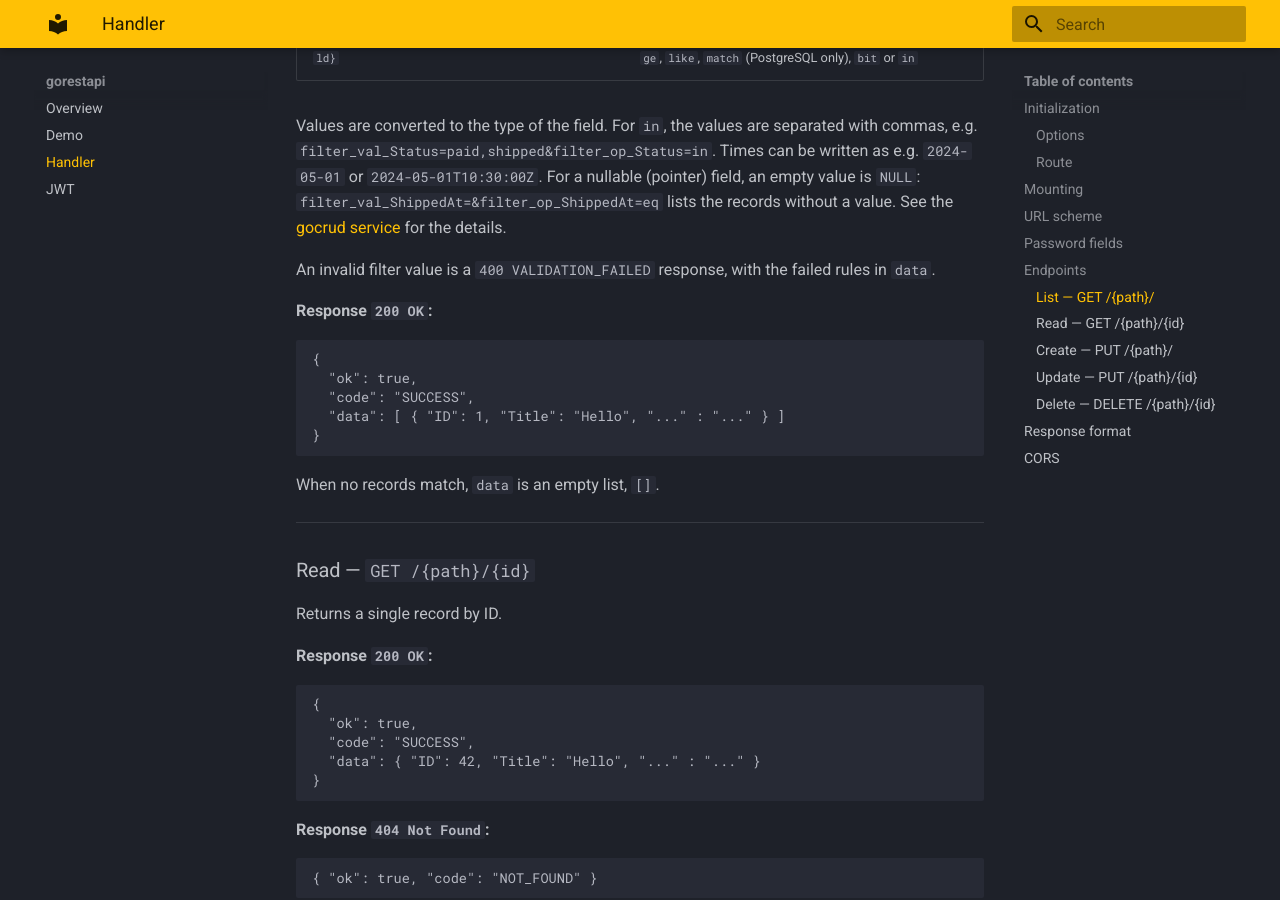
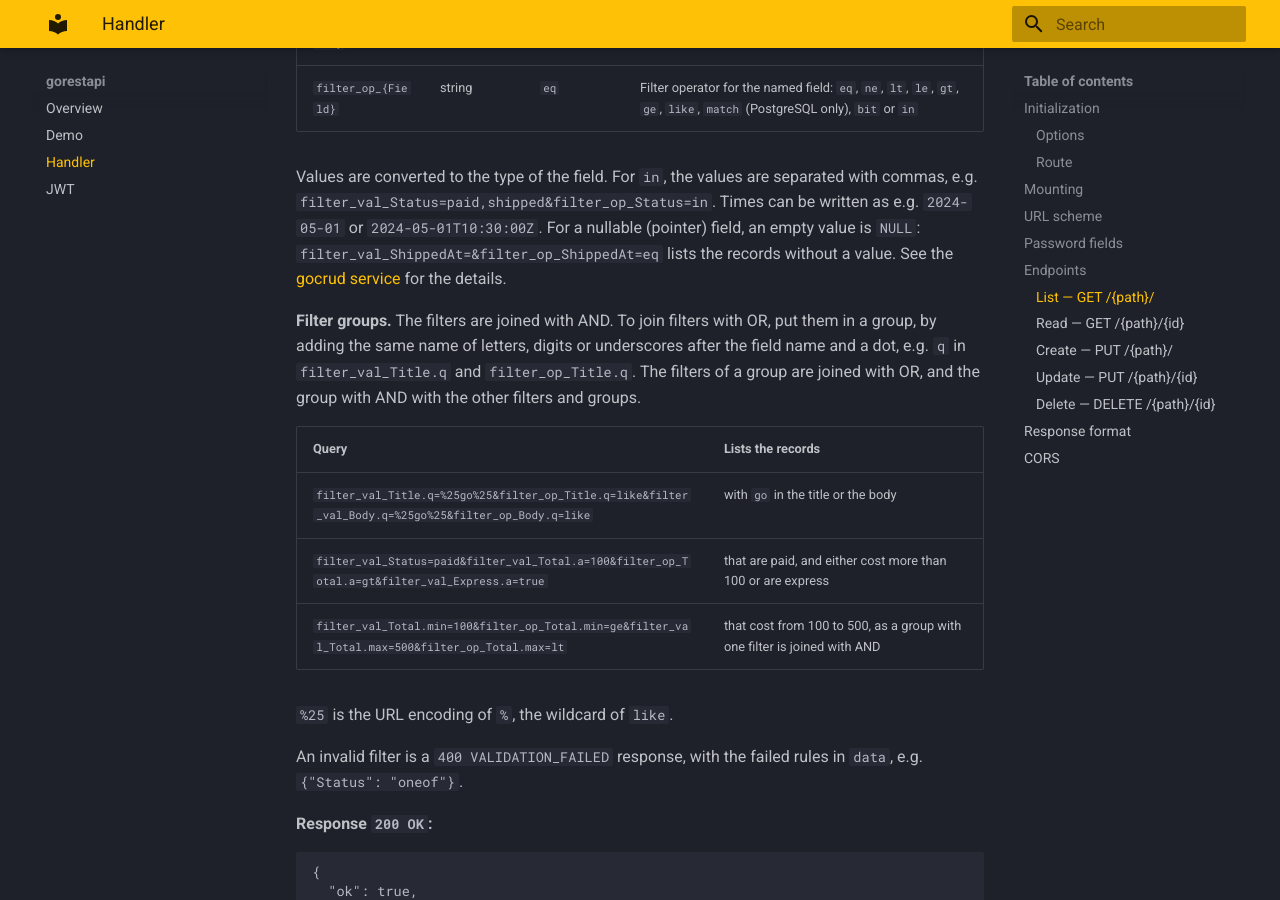
Before and after one commit to mikogs/gorestapi, an MkDocs documentation site: the page built from docs/handler.md, in a window 1280 px wide and 900 px high, scrolled down 7260 px. Built offline with MkDocs 1.6.1 and Material for MkDocs 9.7.7, drawn with Linux system fonts in a browser that asks for light colours; some of the changed text lies outside the part shown.

Commit message:
Update docs with recent changes

````diff
--- a/docs/handler.md
+++ b/docs/handler.md
@@ -92,7 +92,7 @@
 
 **AllowedFilters**
 
-`AllowedFilters` is a whitelist of field names that clients may pass as filters. When empty all fields are allowed (unless `DisableFilters` is set). Fields not in the list are silently dropped from the request.
+`AllowedFilters` is a whitelist of field names that clients may pass as filters. When empty all fields are allowed (unless `DisableFilters` is set). Fields not in the list are silently dropped from the request, also in [filter groups](#list-get-path), e.g. `filter_val_Status.q` is allowed when `Status` is.
 
 ```go
 Routes: map[string]gorestapi.Route{
@@ -133,9 +133,9 @@
 
 **Server-side filters — FilterList / FilterRead**
 
-These hooks inject server-controlled filters into queries, merging with (and taking precedence over) any client-supplied filters so clients cannot override them.
+These hooks add server-controlled filters to queries, e.g. that a record belongs to the signed-in user. They are joined with AND around all the filters of the client, so the client cannot get other records: a client filter on the same field only narrows the result, e.g. to nothing, and a [filter group](#list-get-path) joined with OR stays inside them.
 
-`FilterList` is applied to every list request (`GET /{path}/`). `FilterRead` is applied when reading a single record by ID (`GET /{path}/{id}`); when set, the handler uses `List(limit=1)` with the ID added as an extra constraint so mismatches return `404` rather than revealing record existence.
+`FilterList` is applied to every list request (`GET /{path}/`), also with `DisableFilters`. `FilterRead` is applied when reading a single record by ID (`GET /{path}/{id}`); when set, the handler uses `List(limit=1)` with these filters and the ID, so mismatches return `404` rather than revealing record existence.
 
 ```go
 type FilterSet struct {
@@ -284,7 +284,17 @@
 
 Values are converted to the type of the field. For `in`, the values are separated with commas, e.g. `filter_val_Status=paid,shipped&filter_op_Status=in`. Times can be written as e.g. `2024-05-01` or `2024-05-01T10:30:00Z`. For a nullable (pointer) field, an empty value is `NULL`: `filter_val_ShippedAt=&filter_op_ShippedAt=eq` lists the records without a value. See the [gocrud service](https://mikogs.github.io/gocrud/pkgs/service/) for the details.
 
-An invalid filter value is a `400 VALIDATION_FAILED` response, with the failed rules in `data`.
+**Filter groups.** The filters are joined with AND. To join filters with OR, put them in a group, by adding the same name of letters, digits or underscores after the field name and a dot, e.g. `q` in `filter_val_Title.q` and `filter_op_Title.q`. The filters of a group are joined with OR, and the group with AND with the other filters and groups.
+
+| Query | Lists the records |
+|---|---|
+| `filter_val_Title.q=%25go%25&filter_op_Title.q=like&filter_val_Body.q=%25go%25&filter_op_Body.q=like` | with `go` in the title or the body |
+| `filter_val_Status=paid&filter_val_Total.a=100&filter_op_Total.a=gt&filter_val_Express.a=true` | that are paid, and either cost more than 100 or are express |
+| `filter_val_Total.min=100&filter_op_Total.min=ge&filter_val_Total.max=500&filter_op_Total.max=lt` | that cost from 100 to 500, as a group with one filter is joined with AND |
+
+`%25` is the URL encoding of `%`, the wildcard of `like`.
+
+An invalid filter is a `400 VALIDATION_FAILED` response, with the failed rules in `data`, e.g. `{"Status": "oneof"}`.
 
 **Response `200 OK`:**
 ```json
````
Also changed, not shown: docs/demo.md (+1 -1 lines), 2 other files.
